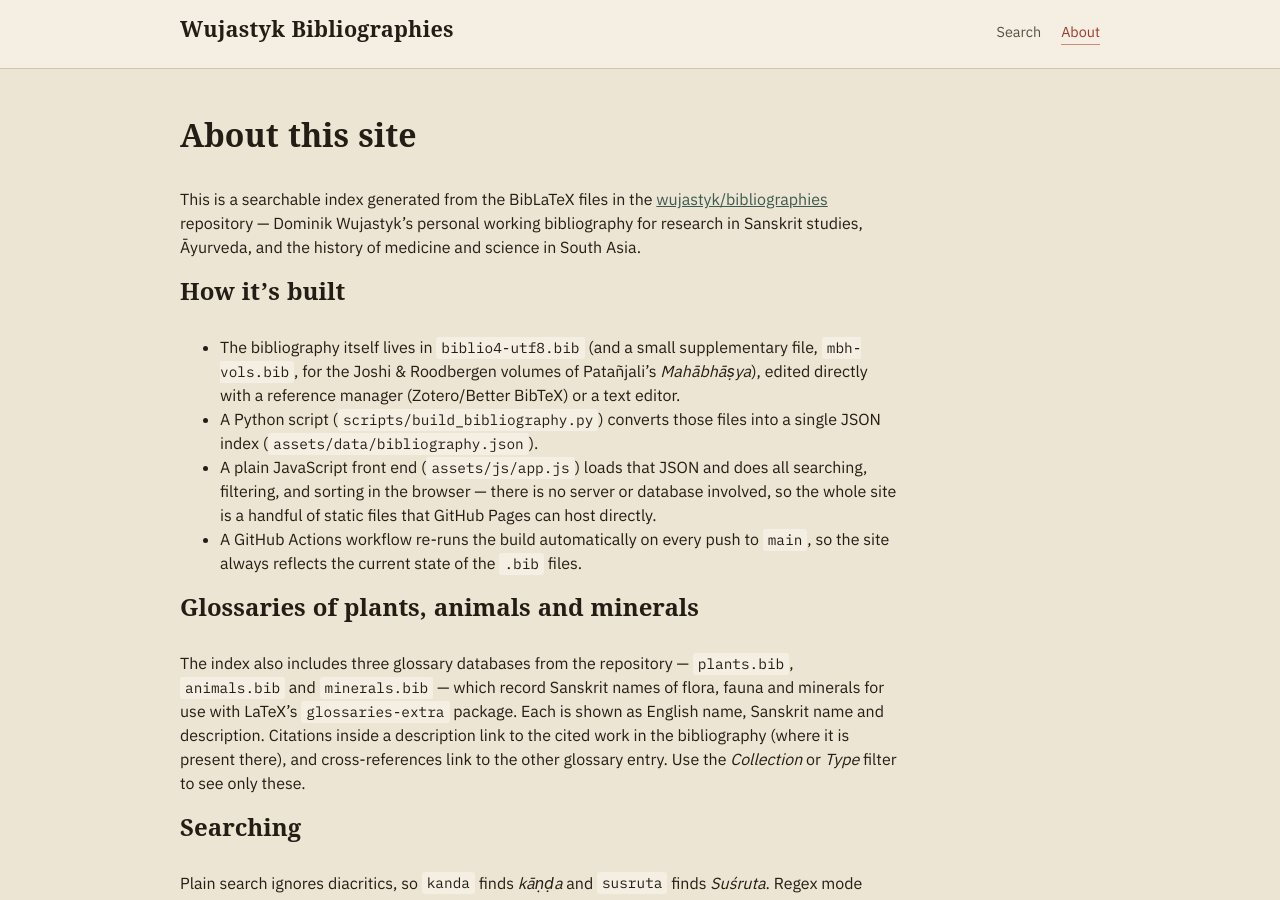
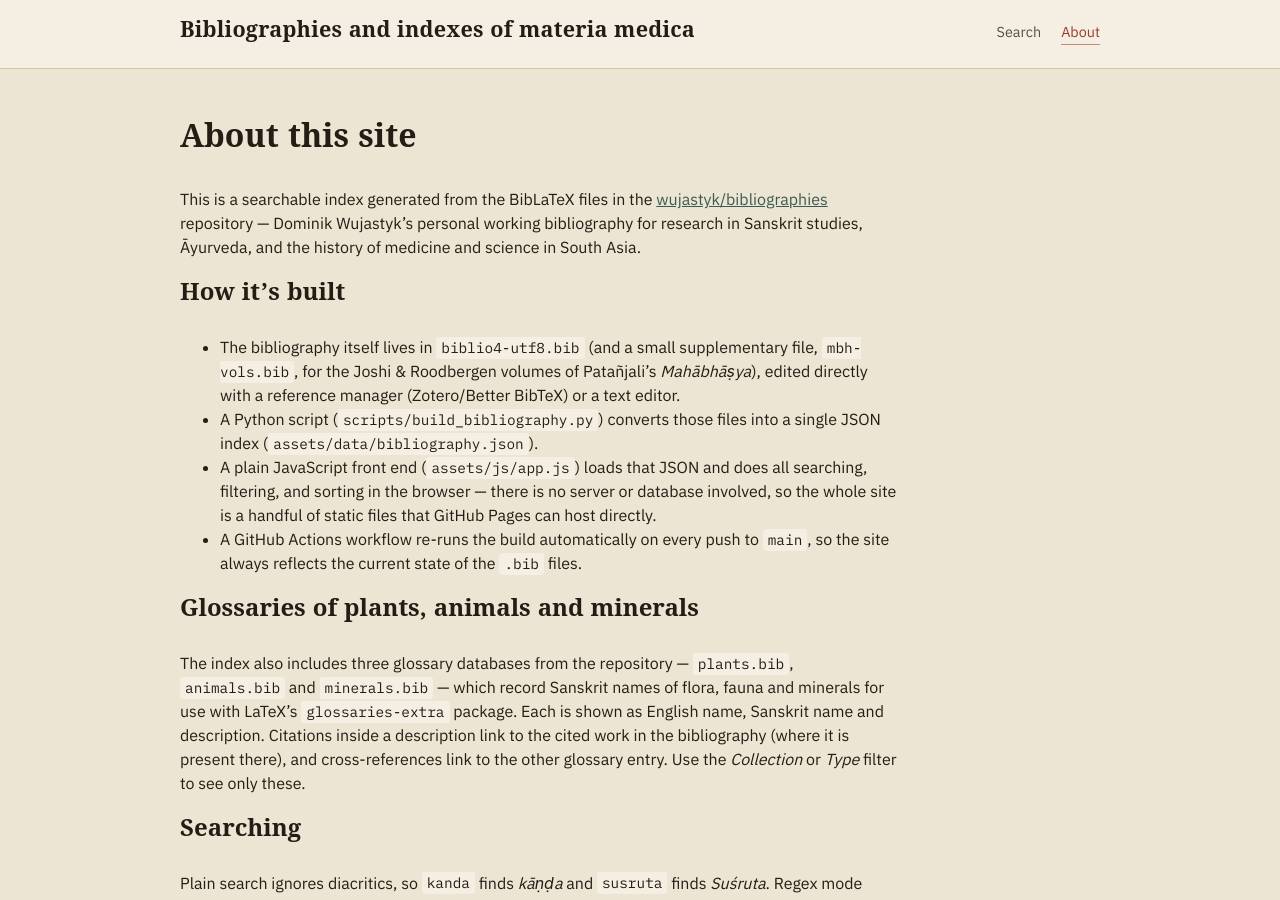
Before and after one commit to wujastyk/bibliographies, a Jekyll site: the page built from about.md, in a window 1280 px wide and 900 px high. Built offline with Jekyll 4.4.1, drawn with Linux system fonts in a browser that asks for light colours; some web fonts are replaced.

Commit message:
new page title

```diff
--- a/_layouts/default.html
+++ b/_layouts/default.html
@@ -14,7 +14,7 @@
 <body>
 <header class="site-header">
   <div class="site-header__inner">
-    <a class="site-header__title" href="{{ '/' | relative_url }}">Wujastyk Bibliographies</a>
+    <a class="site-header__title" href="{{ '/' | relative_url }}">Bibliographies and indexes of materia medica</a>
     <nav class="site-header__nav">
       <a href="{{ '/' | relative_url }}"{% if page.url == '/' %} class="is-active"{% endif %}>Search</a>
       <a href="{{ '/about/' | relative_url }}"{% if page.url == '/about/' %} class="is-active"{% endif %}>About</a>
```
